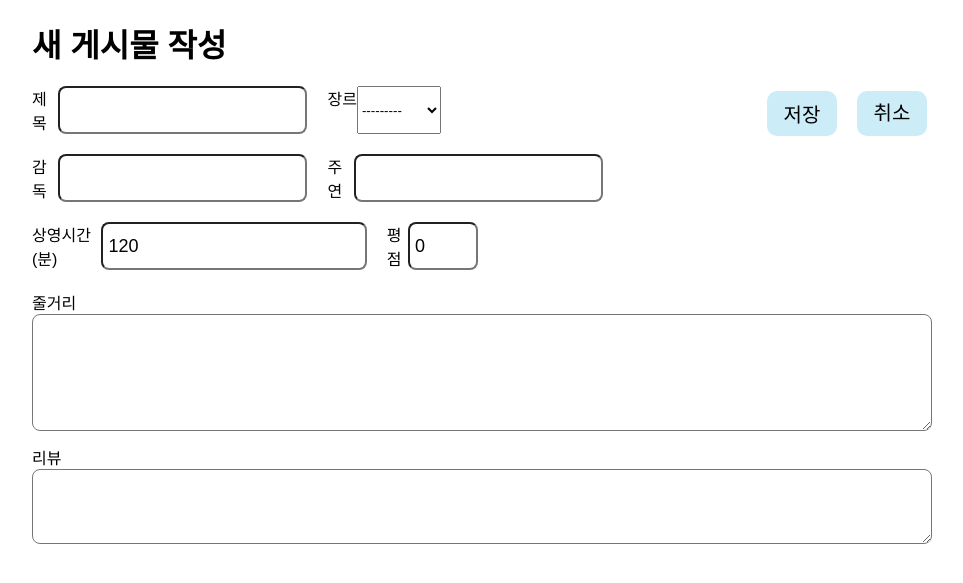
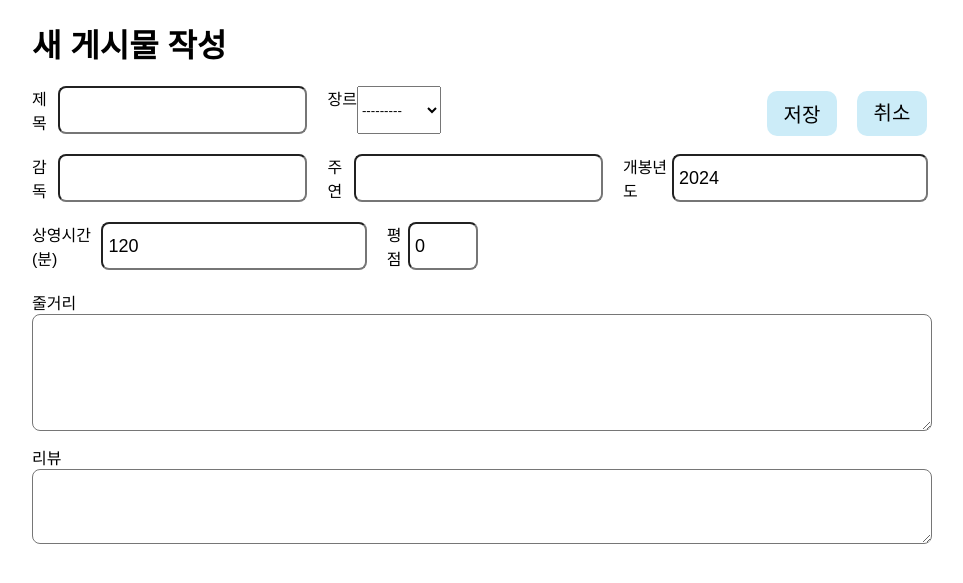
Before and after one commit to Pirogramming-23/Kim-Dongha, a Django app: page /post/new in a window 1280 px wide. Shown: the part 99-682 px from the top of the page, without its empty margins (158-1121 px from the left). Run offline with Django 3.2, Linux system fonts and the light colour scheme; some web fonts are replaced.

Commit message:
myMovie review [feat]개봉연도 추가

```diff
--- a/myMovieReviews/review/forms.py
+++ b/myMovieReviews/review/forms.py
@@ -5,7 +5,7 @@ class PostForm(forms.ModelForm):
     class Meta:
         model = Post
         fields = [
-            'title', 'genre', 'gamdok', 'juyeon',
+            'title', 'genre', 'gamdok', 'juyeon', 'year',
             'runningtime', 'score', 'text', 'text_content'
         ]
         widgets = {
@@ -13,6 +13,7 @@ class PostForm(forms.ModelForm):
             'genre': forms.Select(attrs={'class': 'form-control'}),
             'gamdok': forms.TextInput(attrs={'class': 'form-control'}),
             'juyeon': forms.TextInput(attrs={'class': 'form-control'}),
+            'year': forms.NumberInput(attrs={'class': 'form-control', 'min': 1}),
             'runningtime': forms.NumberInput(attrs={'class': 'form-control', 'min': 1}),
             'score': forms.NumberInput(attrs={'class': 'form-control', 'min': 0, 'max': 5}),
             'text': forms.Textarea(attrs={'class': 'form-control', 'rows': 5}),
--- a/myMovieReviews/review/models.py
+++ b/myMovieReviews/review/models.py
@@ -16,6 +16,9 @@ class Post(models.Model):
         ('ani', '애니메이션')
     ]
     author = models.ForeignKey(settings.AUTH_USER_MODEL, on_delete=models.CASCADE)
+    year = models.IntegerField(
+        default = 2024
+    )
     title = models.CharField(max_length=200)
     genre = models.CharField(max_length=20, choices=GENRE_CHOICES)
     gamdok = models.CharField(max_length=50)
--- a/myMovieReviews/review/templates/review_detail.html
+++ b/myMovieReviews/review/templates/review_detail.html
@@ -17,6 +17,10 @@
 
             <div class="form-group-r">
                 <strong>주연:&nbsp;</strong> {{ post.juyeon }}
+            </div>
+
+            <div class="form-group-r">
+                <strong>개봉년도:&nbsp;</strong> {{ post.year }}
             </div>
         </div>
 
--- a/myMovieReviews/review/templates/review_edit.html
+++ b/myMovieReviews/review/templates/review_edit.html
@@ -36,6 +36,11 @@
                 <label for="{{ form.juyeon.id_for_label }}">주연</label>
                 {{ form.juyeon }}
             </div>
+
+            <div class="form-group-r">
+                <label for="{{ form.year.id_for_label }}">개봉년도</label>
+                {{ form.year }}
+            </div>
         </div>
 
         <div class="addscore">
--- a/myMovieReviews/review/templates/review_main.html
+++ b/myMovieReviews/review/templates/review_main.html
@@ -4,7 +4,7 @@
         <div id="movie_blocks">
             {% for post in posts %}
             <div class="movie_block">
-                <p class="published">별점: {{ post.score }}/5 | 장르: {{ post.genre }}</p>
+                <p class="published">별점: {{ post.score }}/5 | 장르: {{ post.genre }} | 개봉년도: {{ post.year }}</p>
                 <h2 class="h2_title"><a class="movie_title" href="{% url 'review_detail' pk=post.pk %}">{{ post.title }}</a></h2>
                 <div class="buttons">
                     <a href="{% url 'review_edit' pk=post.pk %}">수정</a>
```
Also changed, not shown: myMovieReviews/review/migrations/0008_post_year.py (added).
